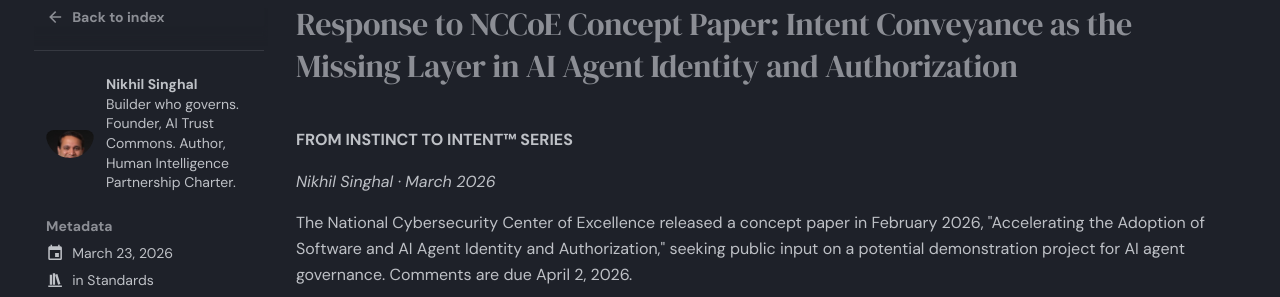
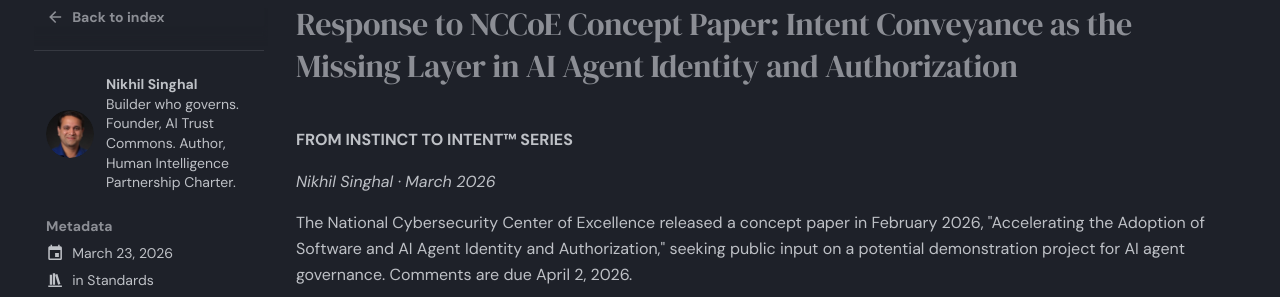
Before and after one commit to aitrustcommons/aitrustcommons.github.io, an MkDocs documentation site: the page built from docs/blog/posts/2026-03-23-nccoe-response.md, in a window 1280 px wide. Shown: the part 142-439 px from the top of the page. Built offline with MkDocs 1.6.1 and Material for MkDocs 9.7.7, drawn with Linux system fonts in a browser that asks for light colours; comment, search, counter and statistics services are not loaded.

Commit message:
Fix #53: avatar CSS rewrite — larger container, face-centered crop
- Avatar container forced to 2.4rem x 2.4rem (was 1.6rem)
- object-position: center 20% to show face, not chin
- Blog image styles (border-radius: 8px, margin) explicitly
  undone on avatar images
- More specific selectors targeting md-author--long
Build tested locally.

```diff
--- a/docs/stylesheets/extra.css
+++ b/docs/stylesheets/extra.css
@@ -61,12 +61,27 @@
   margin: 1rem 0;
 }
 
+/* --- Undo blog image styling on avatars --- */
+.md-author img {
+  border-radius: 50% !important;
+  margin: 0 !important;
+}
+
 /* --- Blog author avatar fix --- */
-.md-author img {
+.md-typeset .md-author img,
+.md-author--long img {
   width: 100% !important;
   height: 100% !important;
-  object-fit: cover;
-  object-position: center top;
+  object-fit: cover !important;
+  object-position: center 20% !important;
+  border-radius: 50% !important;
+}
+
+.md-typeset .md-author,
+.md-author--long .md-author {
+  overflow: hidden !important;
+  width: 2.4rem !important;
+  height: 2.4rem !important;
 }
 
 /* --- Footer --- */
```
